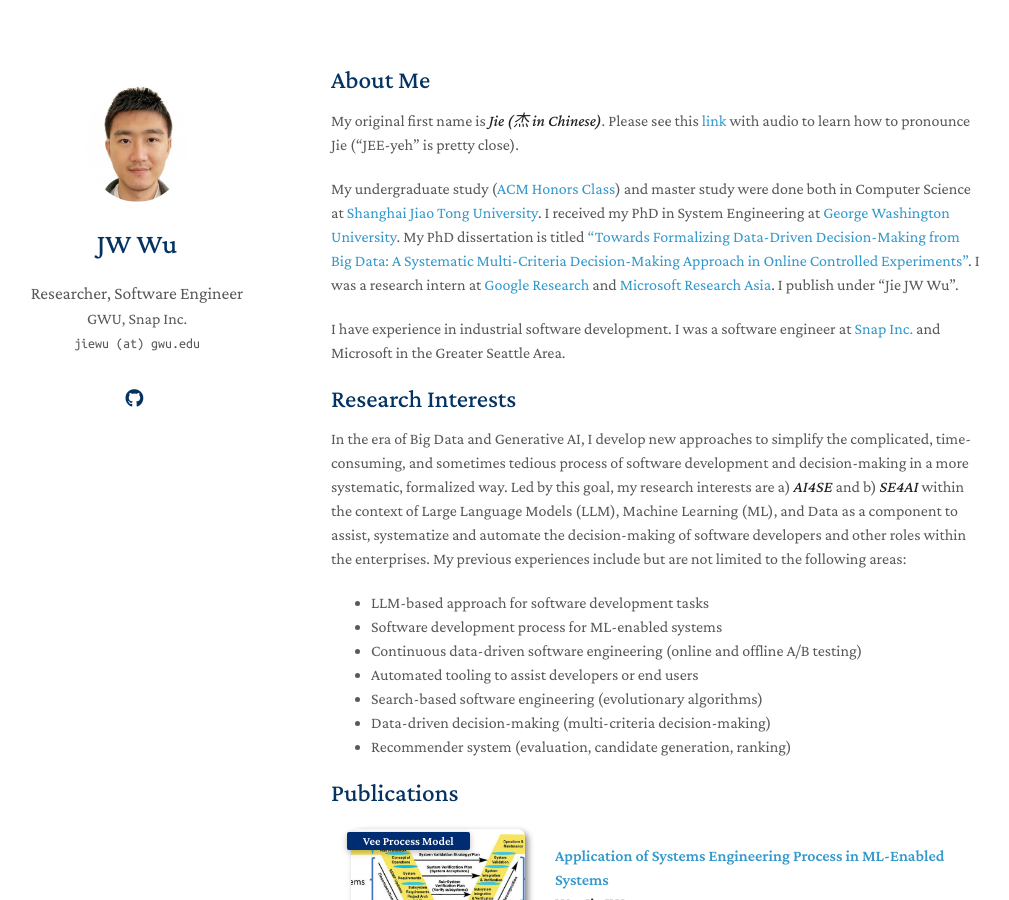
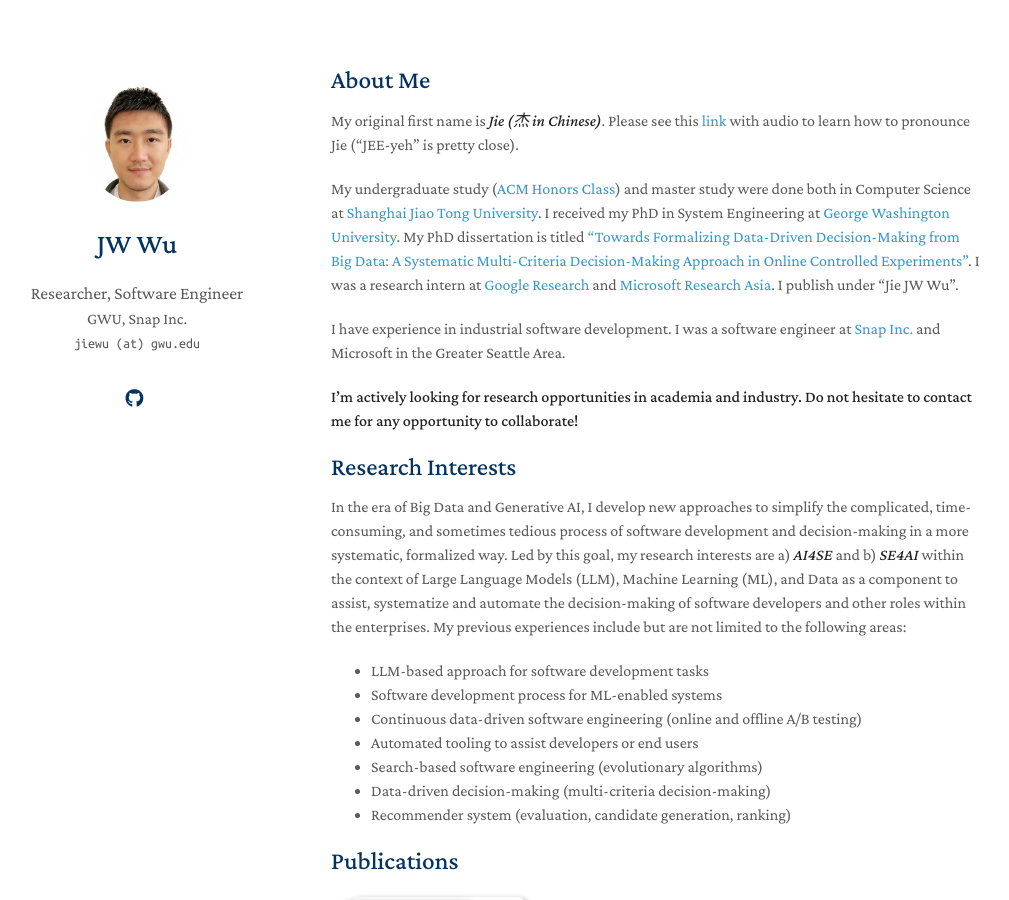
Before and after one commit to yaoyao-liu/minimal-light, a Jekyll site: the page built from index.md, in a window 1280 px wide and 900 px high. Shown: the whole window, without its empty margins (139-1148 px from the left). Built offline with Jekyll 4.4.1, drawn with Linux system fonts in a browser that asks for light colours; nearby versions of some CDN libraries; a style sheet for code colours, icons or effects is not loaded; our own code applies the rules of GitHub Pages for plain Markdown files.

Commit message:
Update index.md

```diff
--- a/index.md
+++ b/index.md
@@ -8,6 +8,8 @@ My original first name is _**Jie (杰 in Chinese)**_. Please see this [link](htt
 My undergraduate study ([ACM Honors Class](https://acm.sjtu.edu.cn/home)) and master study were done both in Computer Science at [Shanghai Jiao Tong University](https://www.cs.sjtu.edu.cn/en/). I received my PhD in System Engineering at [George Washington University](https://www.seas.gwu.edu/). My PhD dissertation is titled ["Towards Formalizing Data-Driven Decision-Making from Big Data: A Systematic Multi-Criteria Decision-Making Approach in Online Controlled Experiments"](https://www.proquest.com/docview/2784774986?pq-origsite=gscholar&fromopenview=true). I was a research intern at [Google Research](https://research.google/) and [Microsoft Research Asia](https://www.microsoft.com/en-us/research/lab/microsoft-research-asia/). I publish under "Jie JW Wu".
 
 I have experience in industrial software development. I was a software engineer at [Snap Inc.](https://snap.com/en-US) and Microsoft in the Greater Seattle Area.
+
+**I'm actively looking for research opportunities in academia and industry. Do not hesitate to contact me for any opportunity to collaborate!**
 
 ## Research Interests
 In the era of Big Data and Generative AI, I develop new approaches to simplify the complicated, time-consuming, and sometimes tedious process of software development and decision-making in a more systematic, formalized way. Led by this goal, my research interests are a) ***AI4SE*** and b) ***SE4AI*** within the context of Large Language Models (LLM), Machine Learning (ML), and Data as a component to assist, systematize and automate the decision-making of software developers and other roles within the enterprises. My previous experiences include but are not limited to the following areas:
```
